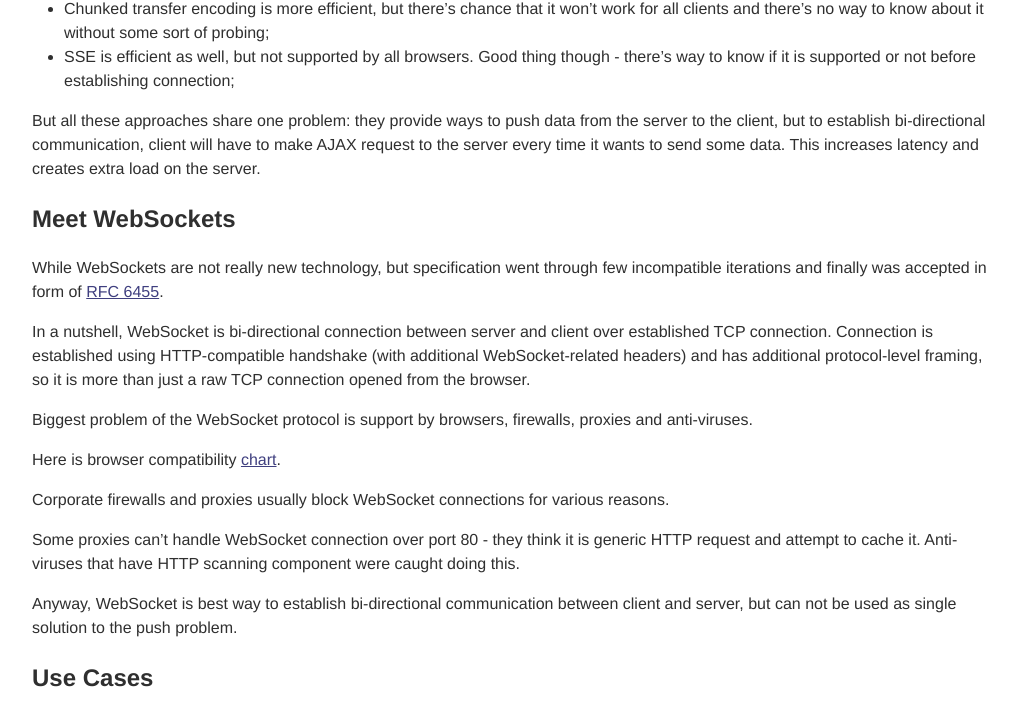
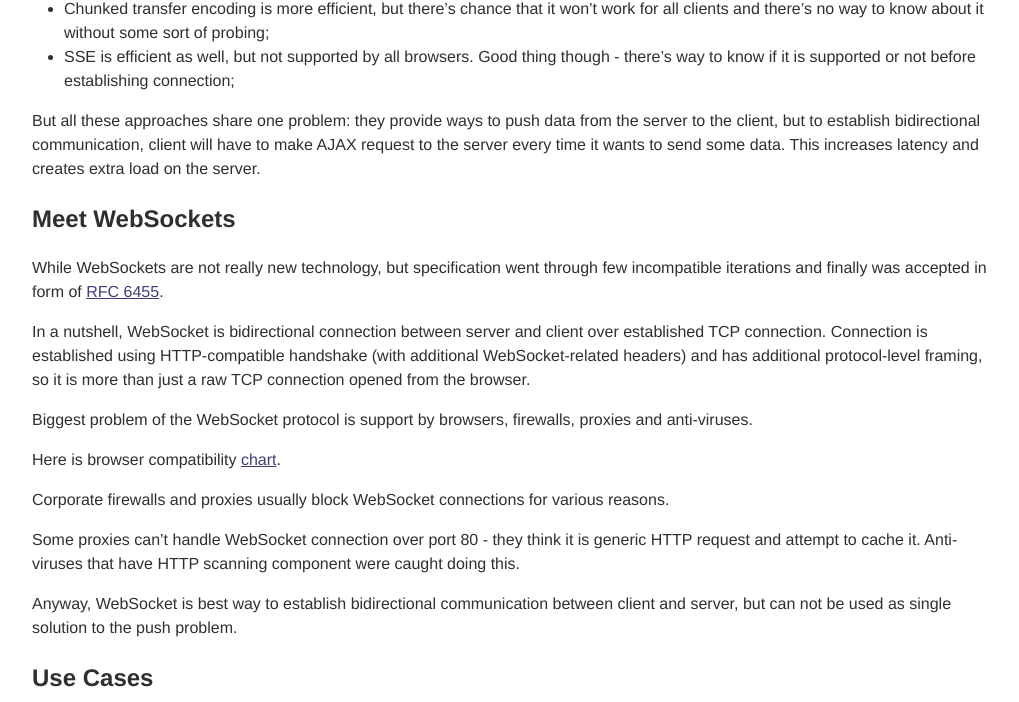
Before and after one commit to mrjoes/mrjoes.github.com, a Jekyll site: the page built from _posts/2013-06-21-python-realtime.md, in a window 1280 px wide and 1400 px high, scrolled down 1043 px. Shown: the part 148-850 px from the top of the window, without its empty margins (128-1147 px from the left). Built offline with Jekyll 4.4.1, drawn with Linux system fonts in a browser that asks for light colours; Markdown is read by kramdown in place of the engine named in the settings; comment, search, counter and statistics services are not loaded; some of the changed text lies outside the part shown.

Commit message:
Minor spelling issue

```diff
--- a/_posts/2013-06-21-python-realtime.md
+++ b/_posts/2013-06-21-python-realtime.md
@@ -49,7 +49,7 @@ Lets see pros and cons of these approaches:
    or not before establishing connection;
 
 But all these approaches share one problem: they provide ways to push data from the server to the client, but to establish
-bi-directional communication, client will have to make AJAX request to the server every time it wants to send some data. This
+bidirectional communication, client will have to make AJAX request to the server every time it wants to send some data. This
 increases latency and creates extra load on the server.
 
 Meet WebSockets
@@ -57,7 +57,7 @@ Meet WebSockets
 
 While WebSockets are not really new technology, but specification went through few incompatible iterations and finally was accepted in form of [RFC 6455](http://tools.ietf.org/html/rfc6455).
 
-In a nutshell, WebSocket is bi-directional connection between server and client over established TCP connection. Connection is established using HTTP-compatible handshake (with additional WebSocket-related headers) and has additional protocol-level framing, so it is more than just a raw TCP connection opened from the browser.
+In a nutshell, WebSocket is bidirectional connection between server and client over established TCP connection. Connection is established using HTTP-compatible handshake (with additional WebSocket-related headers) and has additional protocol-level framing, so it is more than just a raw TCP connection opened from the browser.
 
 Biggest problem of the WebSocket protocol is support by browsers, firewalls, proxies and anti-viruses.
 
@@ -67,7 +67,7 @@ Corporate firewalls and proxies usually block WebSocket connections for various
 
 Some proxies can't handle WebSocket connection over port 80 - they think it is generic HTTP request and attempt to cache it. Anti-viruses that have HTTP scanning component were caught doing this.
 
-Anyway, WebSocket is best way to establish bi-directional communication between client and server, but can not be used as
+Anyway, WebSocket is best way to establish bidirectional communication between client and server, but can not be used as
 single solution to the push problem.
 
 Use Cases
@@ -93,7 +93,7 @@ For example, if browser supports WebSocket protocol, polyfill library will try t
 they will fall-back to next best transport and so on. [Engine.IO](https://github.com/LearnBoost/engine.io/) uses slightly
 different approach - it establishes long-polling connection first and attempts to upgrade to WebSocket in background.
 
-In any case - these libraries will try to establish logical bi-directional connection to the server using best available transport.
+In any case - these libraries will try to establish logical bidirectional connection to the server using best available transport.
 
 Unfortunately, I had poor experience with Socket.IO 0.8.x, and use [sockjs-tornado](https://github.com/mrjoes/sockjs-tornado) for my projects, even though I wrote [TornadIO2](https://github.com/mrjoes/tornadio2) - Socket.IO server implementation on top of [Tornado](http://tornadoweb.org/) framework earlier.
 
```
